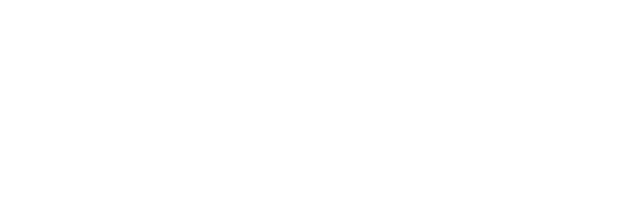
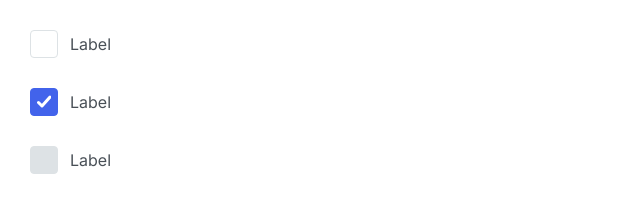
Before and after one commit to js-tasks-ru/htmlcss-20211021_mjaffk, a website: page 07-lection5/01-checkbox/index.html in a window 1280 px wide. Shown: the whole page, without its empty margins (0-640 px from the left). Drawn offline with Linux system fonts and the light colour scheme.

Commit message:
Add solution for task 07-lection5_01 Checkbox

```diff
--- a/07-lection5/01-checkbox/checkbox.css
+++ b/07-lection5/01-checkbox/checkbox.css
@@ -0,0 +1,61 @@
+.checkbox {
+    display: flex;
+    justify-content: flex-start;
+    align-items: center;
+    cursor: pointer;
+}
+
+.checkbox__input {
+    position: absolute;
+    clip: rect(0, 0, 0, 0);
+    opacity: 0;
+    outline: none;
+}
+
+.checkbox__input:disabled ~ .checkbox__control {
+    cursor: not-allowed;
+    background: var(--grey-2);
+}
+
+.checkbox__input:disabled ~ .checkbox__label {
+    cursor: default;
+}
+
+.checkbox__input:checked ~ .checkbox__control {
+    background: var(--primary);
+    border-color: var(--primary);
+}
+
+.checkbox__input:checked ~ .checkbox__control .checkbox__icon {
+    display: block;
+}
+
+.checkbox__control {
+    background: var(--white);
+    border: var(--default-border);
+    border-radius: 4px;
+    height: 28px;
+    width: 28px;
+    position: relative;
+}
+
+.checkbox__icon {
+    position: absolute;
+    top: 50%;
+    left: 50%;
+    transform: translate(-50%, -50%);
+    width: 14px;
+    height: 14px;
+    color: var(--white);
+    display: none;
+}
+
+.checkbox__label {
+    margin-left: 12px;
+    font-family: 'Inter', sans-serif;
+    font-style: normal;
+    font-weight: normal;
+    font-size: 16px;
+    line-height: 24px;
+    color: var(--grey-4);
+}
--- a/07-lection5/01-checkbox/index.html
+++ b/07-lection5/01-checkbox/index.html
@@ -1,11 +1,60 @@
 <!DOCTYPE html>
 <!-- Страница чекбокса -->
-<html lang="ru">
-    <head>
-        <link rel="stylesheet" href="../../assets/css/main.css">
-        <link rel="stylesheet" href="./checkbox.css">
-    </head>
-    <body>
-
-    </body>
+<html lang='ru'>
+  <head>
+    <meta charset='UTF-8'>
+    <title>07_01 Чекбокс</title>
+    <link rel='stylesheet' href='../../assets/css/main.css'>
+    <link rel='stylesheet' href='./checkbox.css'>
+  </head>
+  <body style='padding: 30px; display: flex; gap: 30px; flex-direction: column'>
+    <label class='checkbox'>
+      <input type='checkbox' class='checkbox__input'>
+      <div class='checkbox__control'>
+        <svg xmlns='http://www.w3.org/2000/svg' class='checkbox__icon'>
+          <path d='M1.5 7.5L5 11L13 2'
+            stroke='currentColor'
+            stroke-width='3'
+            fill='none'
+            stroke-linecap='round'
+            stroke-linejoin='round' />
+        </svg>
+      </div>
+      <div class='checkbox__label'>
+        Label
+      </div>
+    </label>
+    <label class='checkbox'>
+      <input type='checkbox' class='checkbox__input' checked>
+      <div class='checkbox__control'>
+        <svg xmlns='http://www.w3.org/2000/svg' class='checkbox__icon'>
+          <path d='M1.5 7.5L5 11L13 2'
+            stroke='currentColor'
+            stroke-width='3'
+            fill='none'
+            stroke-linecap='round'
+            stroke-linejoin='round' />
+        </svg>
+      </div>
+      <div class='checkbox__label'>
+        Label
+      </div>
+    </label>
+    <label class='checkbox'>
+      <input type='checkbox' class='checkbox__input' disabled>
+      <div class='checkbox__control'>
+        <svg xmlns='http://www.w3.org/2000/svg' class='checkbox__icon'>
+          <path d='M1.5 7.5L5 11L13 2'
+            stroke='currentColor'
+            stroke-width='3'
+            fill='none'
+            stroke-linecap='round'
+            stroke-linejoin='round' />
+        </svg>
+      </div>
+      <div class='checkbox__label'>
+        Label
+      </div>
+    </label>
+  </body>
 </html>
```
